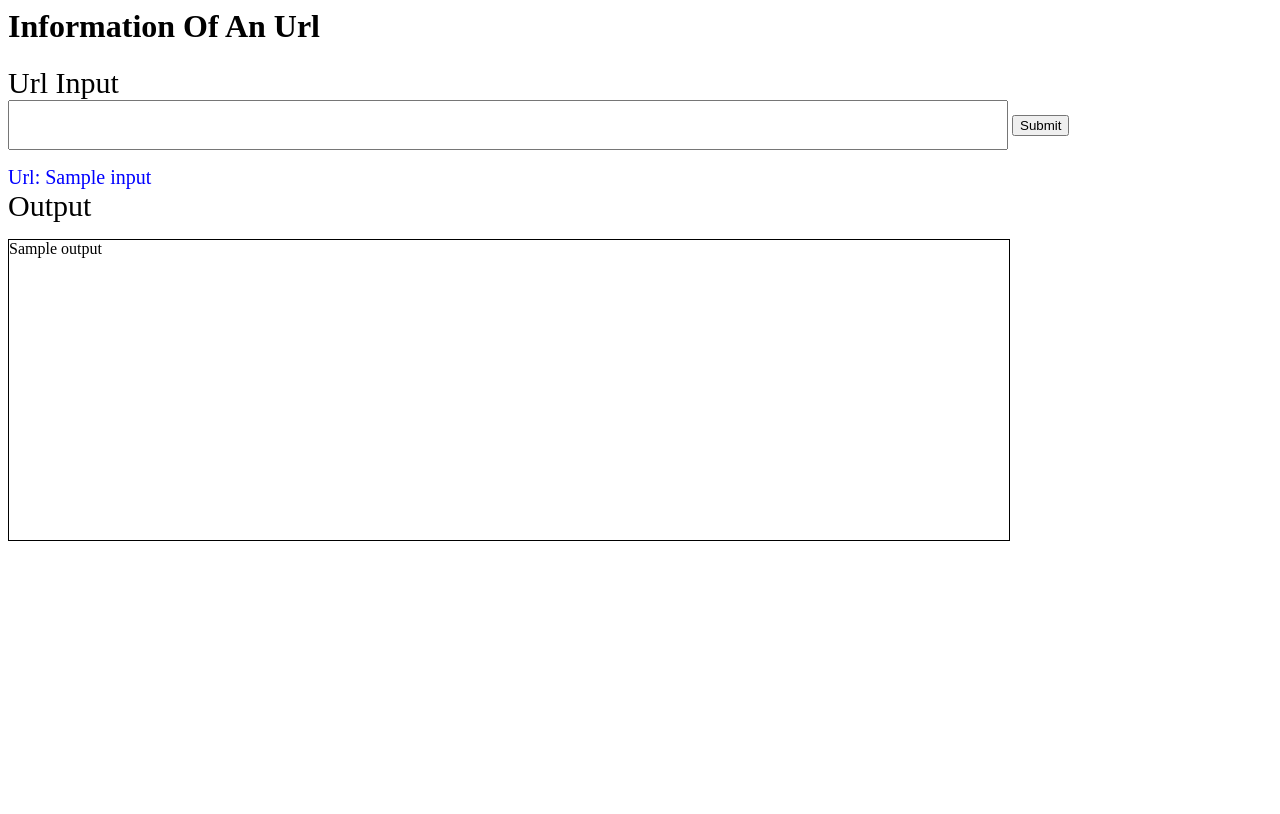
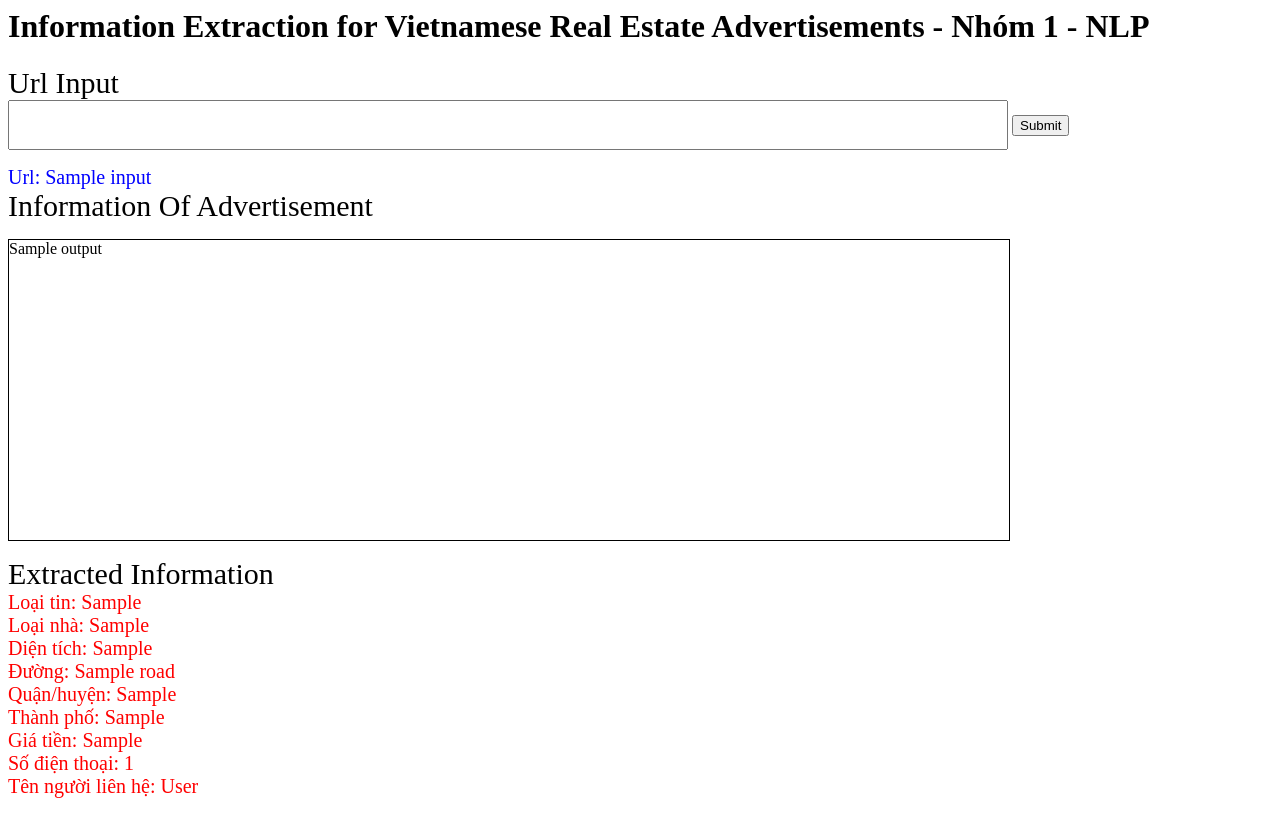
Before and after one commit to nguyenlecong/NATURAL-LANGUAGE-PROCESSING, a Flask app: template INFORMATION EXTRACTION/flask/templates/homepage.html in a window 1280 px wide. Before the commit the page ends 541 px from the top, so only its background shows below. Run offline with Flask 3, Linux system fonts and the light colour scheme; the template is opened without the code that fills it: most values are stand-ins (such as "Sample title", 1, 10 or a date in 2020).

Commit message:
update NLP repo

```diff
--- a/INFORMATION EXTRACTION/flask/templates/homepage.html
+++ b/INFORMATION EXTRACTION/flask/templates/homepage.html
@@ -1,4 +1,4 @@
-<h1>Information Of An Url</h1>
+<h1>Information Extraction for Vietnamese Real Estate Advertisements - Nhóm 1 - NLP</h1>
 
 <form method="POST">
     <label style="font-size:30px;">Url Input</label>
@@ -9,11 +9,23 @@
 </form>
 
 <p>
-    <label style="color:blue; font-size:20px">Url: {{ input }}</label>
-    <br />
-    <label style="font-size:30px;">Output</label>
-    <br />
+    <label style="color:blue; font-size:20px">Url: {{ input }}</label><br />
+    <label style="font-size:30px;">Information Of Advertisement</label><br />
     <div style="width:1000px;height:300px;border:1px solid #000;">
         {{ output }}
     </div>
 </p>
+
+<p>
+    <label style="font-size:30px;">Extracted Information</label><br />
+    <label style="color: red; font-size:20px">Loại tin: {{typeE}}</label> <br />
+    <label style="color: red; font-size:20px">Loại nhà: {{cateE}}</label> <br />
+    <label style="color: red; font-size:20px">Diện tích: {{ae}}</label> <br />
+    <label style="color: red; font-size:20px">Đường: {{road}}</label> <br />
+    <label style="color: red; font-size:20px">Quận/huyện: {{dt}}</label> <br />
+    <label style="color: red; font-size:20px">Thành phố: {{ct}}</label> <br />
+    <label style="color: red; font-size:20px">Giá tiền: {{pr}}</label> <br />
+    <label style="color: red; font-size:20px">Số điện thoại: {{number}}</label> <br />
+    <label style="color: red; font-size:20px">Tên người liên hệ: {{fullname}}</label> <br />
+
+</p>
```
Also changed, not shown: INFORMATION EXTRACTION/flask/flask_beginer.py (deleted, +0 -20 lines), INFORMATION EXTRACTION/flask/interface.py (added, +25 -0 lines).
